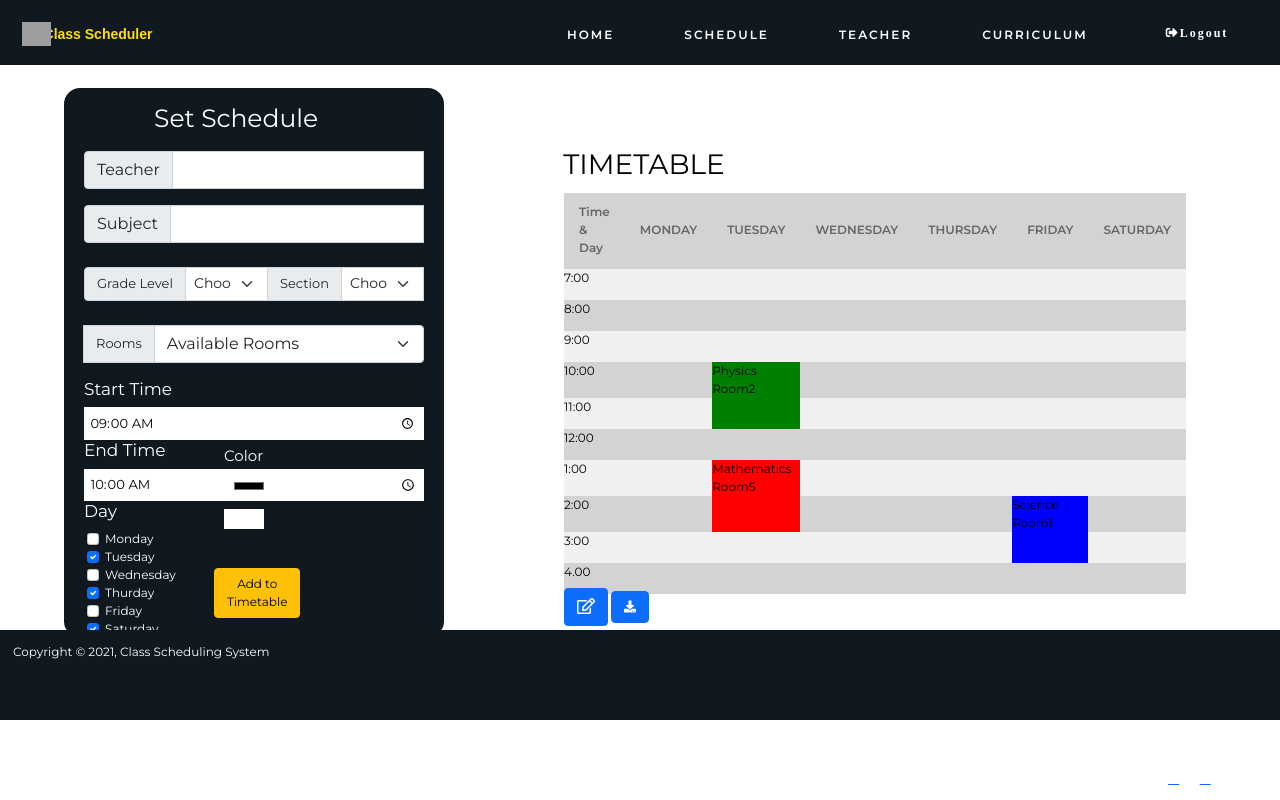
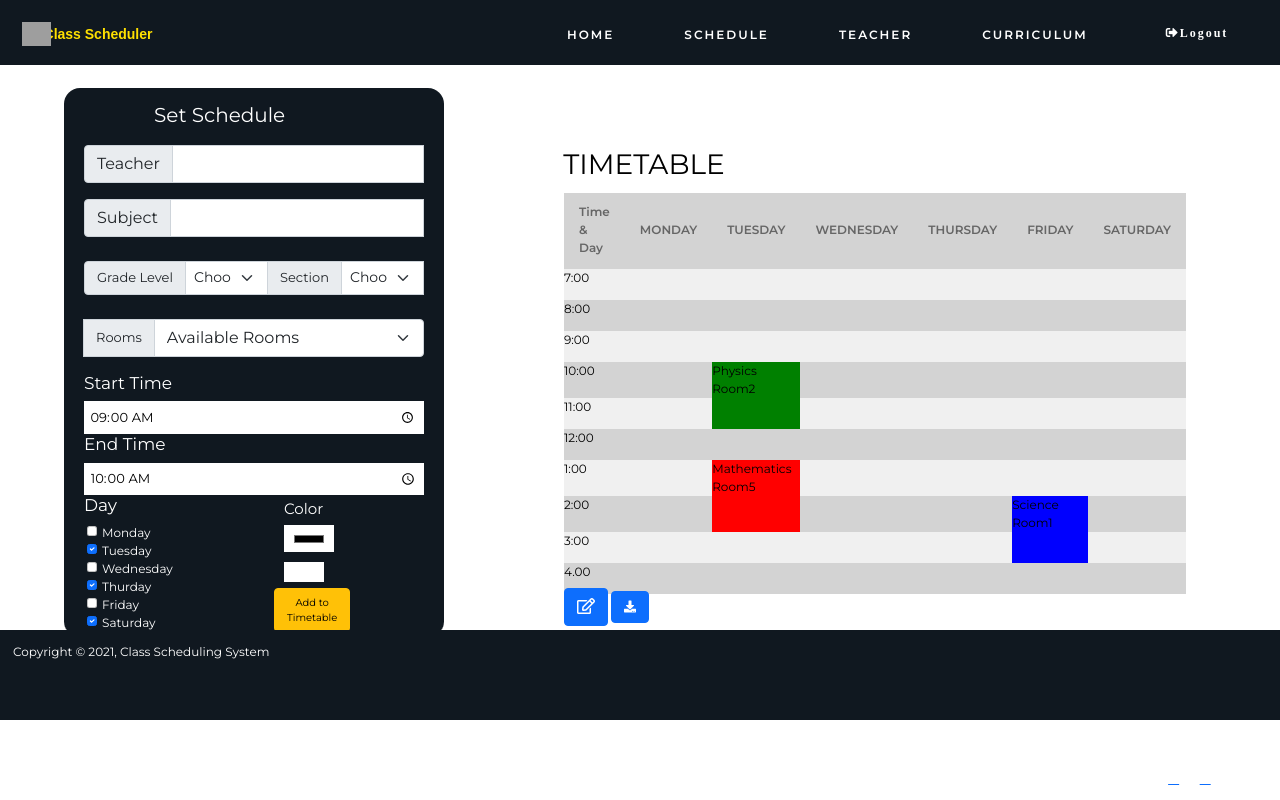
Before and after one commit to kyle0sendong/Class-Scheduling-System, a PHP site: page /scheduler.html in a window 1280 px wide. Run offline with PHP 8.4, Linux system fonts and the light colour scheme; some libraries are stand-ins or nearby versions; grey boxes are pictures that could not be loaded.

Commit message:
Update scheduler.css

```diff
--- a/Frontend_Scheduler/css/scheduler.css
+++ b/Frontend_Scheduler/css/scheduler.css
@@ -89,7 +89,7 @@ ul li a:hover{
     width: 380px;
 }
 .add-module h1{
-    font-size: 25px;
+    font-size: 20px;
     color: white;
     padding-top: 15px;
     padding-bottom: 10px;
@@ -125,7 +125,7 @@ input[type="time"]{
 }
 .form-check{
     display: inline-flex;
-    font-size: 12px;
+    font-size: 10px;
     margin-left: 50px;
     margin: 3px;
 }
@@ -151,16 +151,18 @@ button[type="button"]{
     width: 50px;
     outline: none;
     border: none;
-    top: 350px;
-    margin-left: 140px;
+    top: 405px;
+    margin-left: 200px;
 }
 .flex-center button{
     text-align: center;
-    font-size: 12px;
+    font-size: 10px;
+    margin-top: -35px;
 }
 .flex-center label{
-    margin-top: 7px;
+    margin-top: 2px;
     font-size: 15px;
+
     top: 90px;
     color: white;
 }
```
